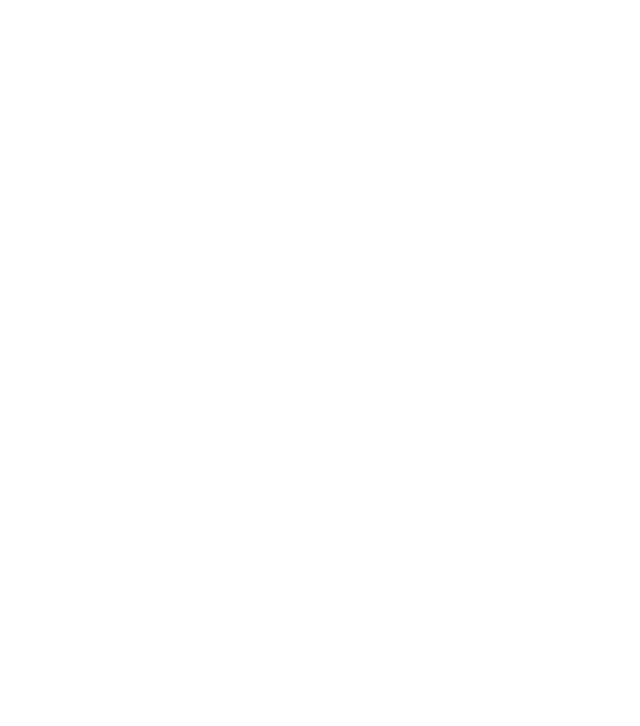
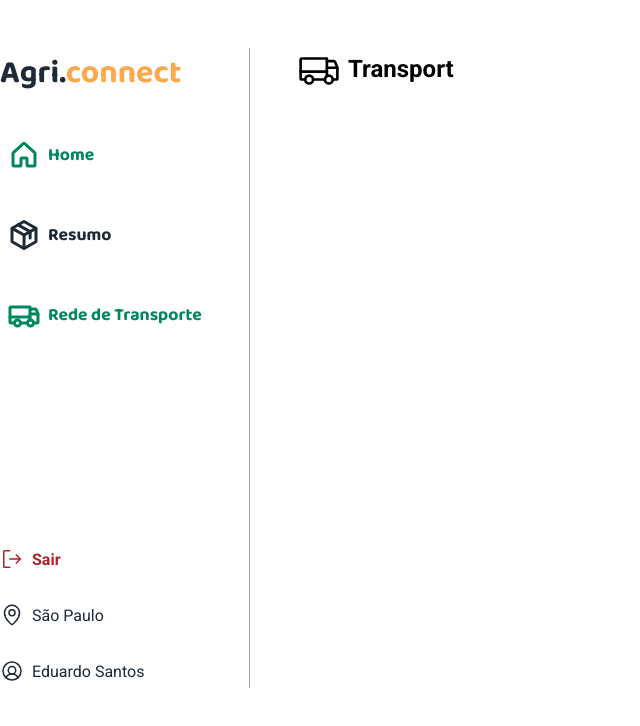
Before and after one commit to gabriel-corto/agri-connect, a React (Vite) app: page /app/transports in a window 1280 px wide. Before the commit this address had no page. Shown: the top 726 px of the page, without its empty margins (0-640 px from the left). Built offline with nearby package versions, Linux system fonts and the light colour scheme; sample sign-in values are in the browser's storage.

Commit message:
feat: create transport ui page

```diff
--- a/src/Routers.tsx
+++ b/src/Routers.tsx
@@ -7,6 +7,7 @@
 import { Dashboard } from "./pages/App/Dashboard";
 import { ProtectedRoute } from "./Protected";
 import { Summary } from "./pages/App/Summary";
+import { Transport } from "./pages/App/Transport";
 
 export function Routers() {
   return (
@@ -31,6 +32,14 @@
             </ProtectedRoute>
           }
         />
+        <Route
+          path="transports"
+          element={
+            <ProtectedRoute>
+              <Transport />
+            </ProtectedRoute>
+          }
+        />
       </Route>
     </Routes>
   )
--- a/src/layouts/AppLayout/components/Heade/index.tsx
+++ b/src/layouts/AppLayout/components/Heade/index.tsx
@@ -28,7 +28,7 @@
             <Package weight="bold" size={32} />
             <span>Resumo</span>
           </NavLink>
-          <NavLink to="/app/o">
+          <NavLink to="./transports">
             <Truck weight="bold" size={32} />
             <span>Rede de Transporte</span>
           </NavLink>
--- a/src/layouts/AppLayout/components/Heade/style.ts
+++ b/src/layouts/AppLayout/components/Heade/style.ts
@@ -20,6 +20,7 @@
 
 `
 export const NavbarContainer = styled.header`
+  width: fit-content;
   display: flex;
   flex-direction: column;
   justify-content: space-between;
--- /dev/null
+++ b/src/pages/App/Transport/index.tsx
@@ -0,0 +1,15 @@
+import { Truck } from "phosphor-react"
+import { TransportContainer, TransportHeader } from "./style"
+
+export function Transport() {
+  return (
+    <TransportContainer>
+      <TransportHeader>
+        <h3>
+          <Truck size={42} />
+          <strong>Transport</strong>
+        </h3>
+      </TransportHeader>
+    </TransportContainer>
+  )
+}
--- /dev/null
+++ b/src/pages/App/Transport/style.ts
@@ -0,0 +1,12 @@
+import { styled } from "styled-components";
+
+export const TransportContainer = styled.div`
+`
+export const TransportHeader = styled.div`
+  h3 {
+    display: flex;
+    align-items: center;
+    gap: 0.5rem;
+    font-size: 1.5rem;
+  }
+`
--- a/src/pages/App/components/DeliveryModal/index.tsx
+++ b/src/pages/App/components/DeliveryModal/index.tsx
@@ -1,6 +1,6 @@
 import * as Dialog from "@radix-ui/react-dialog";
 import { Content, Description, InputSeparator, Overlay, Title } from "./style";
-import {  Package, Popcorn, X } from "phosphor-react";
+import {  Package, Popcorn, Truck, X } from "phosphor-react";
 import { useForm } from "react-hook-form";
 import * as zod from "zod"
 import { zodResolver } from "@hookform/resolvers/zod";
@@ -8,7 +8,8 @@
 
 const deliveryFormDataValidationSchema = zod.object({
   product: zod.string().min(3, "Adcione o nome para o produto"),
-  quantity: zod.string().min(3)
+  quantity: zod.string().min(3),
+  transport: zod.string().min(3),
 });
 
 type deliveryFormData = zod.infer<typeof deliveryFormDataValidationSchema>
@@ -71,6 +72,29 @@
                 {...register("quantity")}
               />
             </InputSeparator>
+
+
+            <InputSeparator>
+              <label htmlFor="transport">
+                <Truck size={26} />
+                <span>Selecione uma Transportadora </span>
+              </label>
+
+              <input
+                list="transport-list"
+                id="transport"
+                type="text"
+                placeholder="Selecione"
+                {...register("transport")}
+              />
+
+              <datalist id="transport-list">
+                <option value="MobiTrans">MobiTrans</option>
+                <option value="TransPorto">TransPorto</option>
+                <option value="TransMove">TransMove</option>
+                <option value="TransLogística">TransLogística</option>
+              </datalist>
+            </InputSeparator>
             <InputSeparator>
               <button type="submit">
                 Processar Pedido
```
